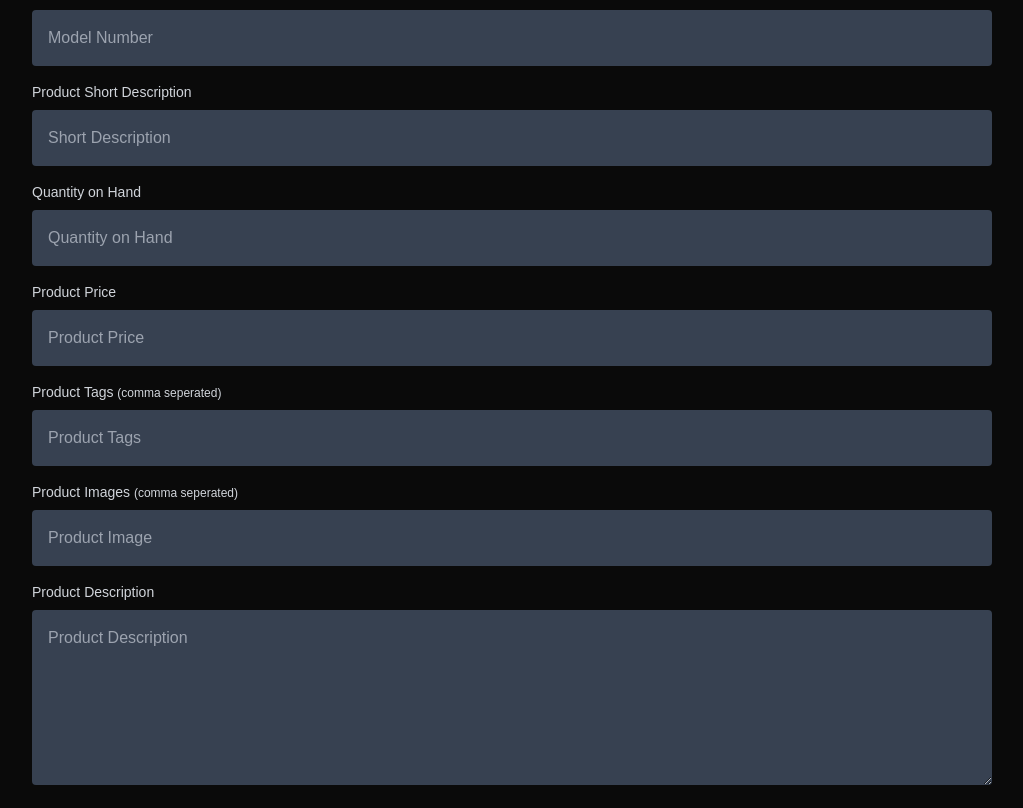
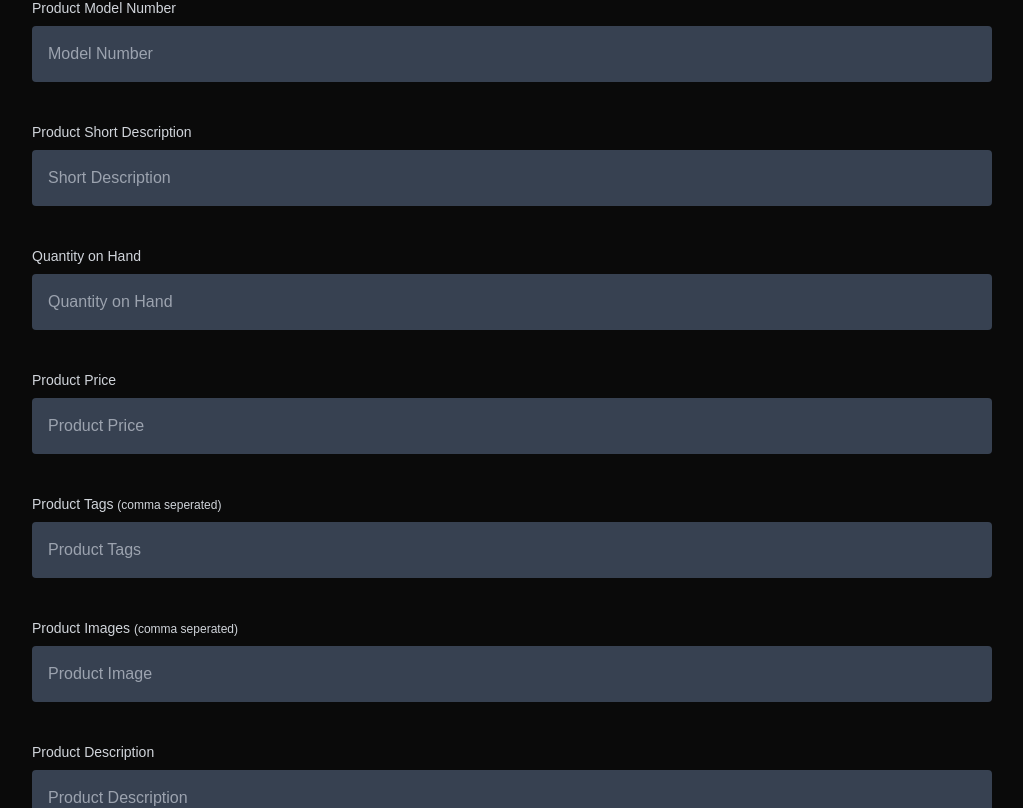
Before and after one commit to tuffs/3dmachtoolllc, a Next.js app: page /products/new in a window 1280 px wide. Shown: the part 1258-2066 px from the top of the page, without its empty margins (128-1151 px from the left). Built offline with nearby package versions, Linux system fonts and the light colour scheme.

Commit message:
Updates to the new product form display format.

```diff
--- a/app/products/new/page.js
+++ b/app/products/new/page.js
@@ -7,7 +7,7 @@ export default function NewProductPage() {
       <div className="my-24">
         <Hero />
         <div className="mt-24 text-white pt-0 p-8">
-          <section className="mb-12">
+          <section className="mb-10">
             <h1 className="text-4xl font-bold text-center">
               Create New Product
             </h1>
@@ -43,56 +43,56 @@ export default function NewProductPage() {
             </p>
 
             <form className="mt-8">
-              <div className="mb-4">
+              <div className="mb-10">
                 <label className="block text-gray-300 text-sm font-medium mb-2" htmlFor="name">
                   Product Name
                 </label>
                 <input className="w-full p-4 text-gray-300 bg-gray-700 rounded" id="name" type="text" placeholder="Product Name" />
               </div>
 
-              <div className="mb-4">
+              <div className="mb-10">
                 <label className="block text-gray-300 text-sm font-medium mb-2" htmlFor="modelNumber">
                   Product Model Number
                 </label>
                 <input className="w-full p-4 text-gray-300 bg-gray-700 rounded" id="modelNumber" type="text" placeholder="Model Number" />
               </div>
 
-              <div className="mb-4">
+              <div className="mb-10">
                 <label className="block text-gray-300 text-sm font-medium mb-2" htmlFor="shortDescription">
                   Product Short Description
                 </label>
                 <input className="w-full p-4 text-gray-300 bg-gray-700 rounded" id="shortDescription" type="text" placeholder="Short Description" />
               </div>
 
-              <div className="mb-4">
+              <div className="mb-10">
                 <label className="block text-gray-300 text-sm font-medium mb-2" htmlFor="quantityOnHand">
                   Quantity on Hand
                 </label>
                 <input className="w-full p-4 text-gray-300 bg-gray-700 rounded" id="quantityOnHand" type="number" min="0" placeholder="Quantity on Hand" />
               </div>
 
-              <div className="mb-4">
+              <div className="mb-10">
                 <label className="block text-gray-300 text-sm font-medium mb-2" htmlFor="price">
                   Product Price
                 </label>
                 <input className="w-full p-4 text-gray-300 bg-gray-700 rounded" id="price" type="text" placeholder="Product Price" />
               </div>
 
-              <div className="mb-4">
+              <div className="mb-10">
                 <label className="block text-gray-300 text-sm font-medium mb-2" htmlFor="tags">
                   Product Tags <span className="text-xs">(comma seperated)</span>
                 </label>
                 <input className="w-full p-4 text-gray-300 bg-gray-700 rounded" id="tags" type="text" placeholder="Product Tags" />
               </div>
 
-              <div className="mb-4">
+              <div className="mb-10">
                 <label className="block text-gray-300 text-sm font-medium mb-2" htmlFor="image">
                   Product Images <span className="text-xs">(comma seperated)</span>
                 </label>
                 <input className="w-full p-4 text-gray-300 bg-gray-700 rounded" id="image" type="text" placeholder="Product Image" />
               </div>
 
-              <div className="mb-4">
+              <div className="mb-6">
                 <label className="block text-gray-300 text-sm font-medium mb-2" htmlFor="description">
                   Product Description
                 </label>
```
